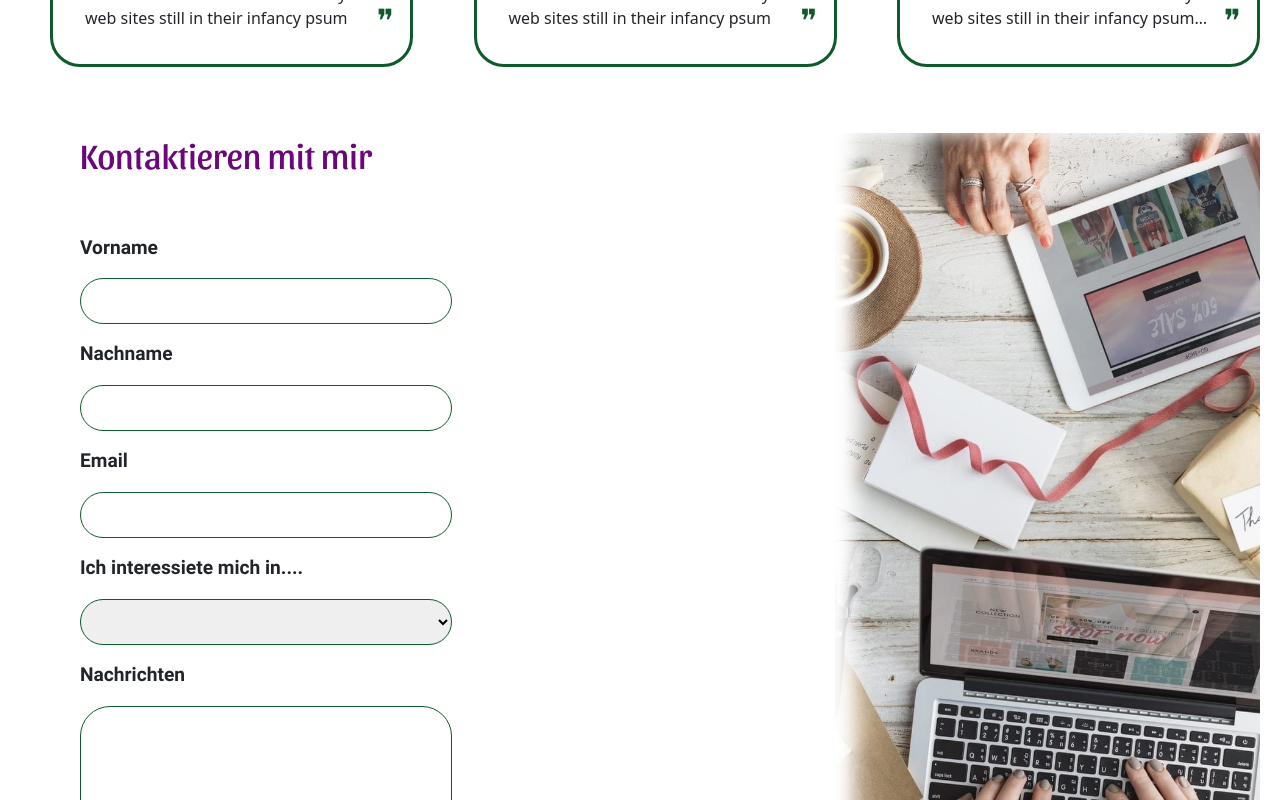
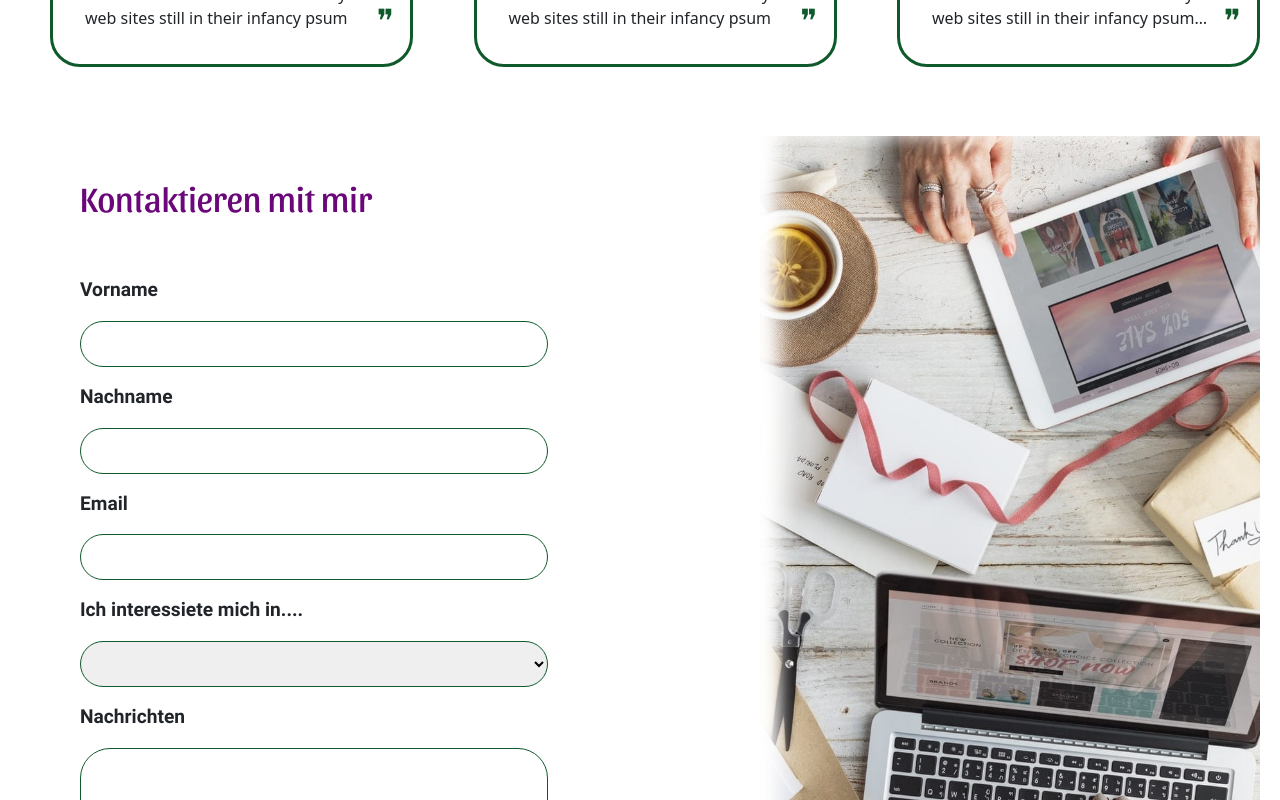
Before and after one commit to rh-pr/mira-coaching, a React (Vite) app in the folder client/: page / in a window 1280 px wide. Shown: the part 2400-3200 px from the top of the page. Built offline with nearby package versions, Linux system fonts and the light colour scheme.

Commit message:
small changes

```diff
--- a/client/src/components/home/Home.scss
+++ b/client/src/components/home/Home.scss
@@ -801,15 +801,17 @@ $sarina-font: 'Sarina';
     }
 
     .contact {
-        height: 950px;
+        height: 1000px;
         padding: 20px 20px 0 10px;
-        // background-color: red;
 
        .form {
-            width: 66%;
+            width: 60%;
             padding: 0 12px;
             height: 90%;
             padding-left: 70px;
+            display: flex;
+            flex-direction: column;
+            justify-content: center;
 
             h3 {
                 width: 50%;
@@ -817,7 +819,7 @@ $sarina-font: 'Sarina';
                 padding-bottom: 50px;
             }
             form {
-                width: 50%;
+                width: 70%;
                 font-size: 1.2rem;
                 font-weight: 600;
                 gap: 16px;
@@ -852,7 +854,7 @@ $sarina-font: 'Sarina';
        }
 
         .figure {
-            width: 34%;
+            width: 40%;
             height: 90%;
             box-shadow: inset  20px 0 20px white;
 
```
